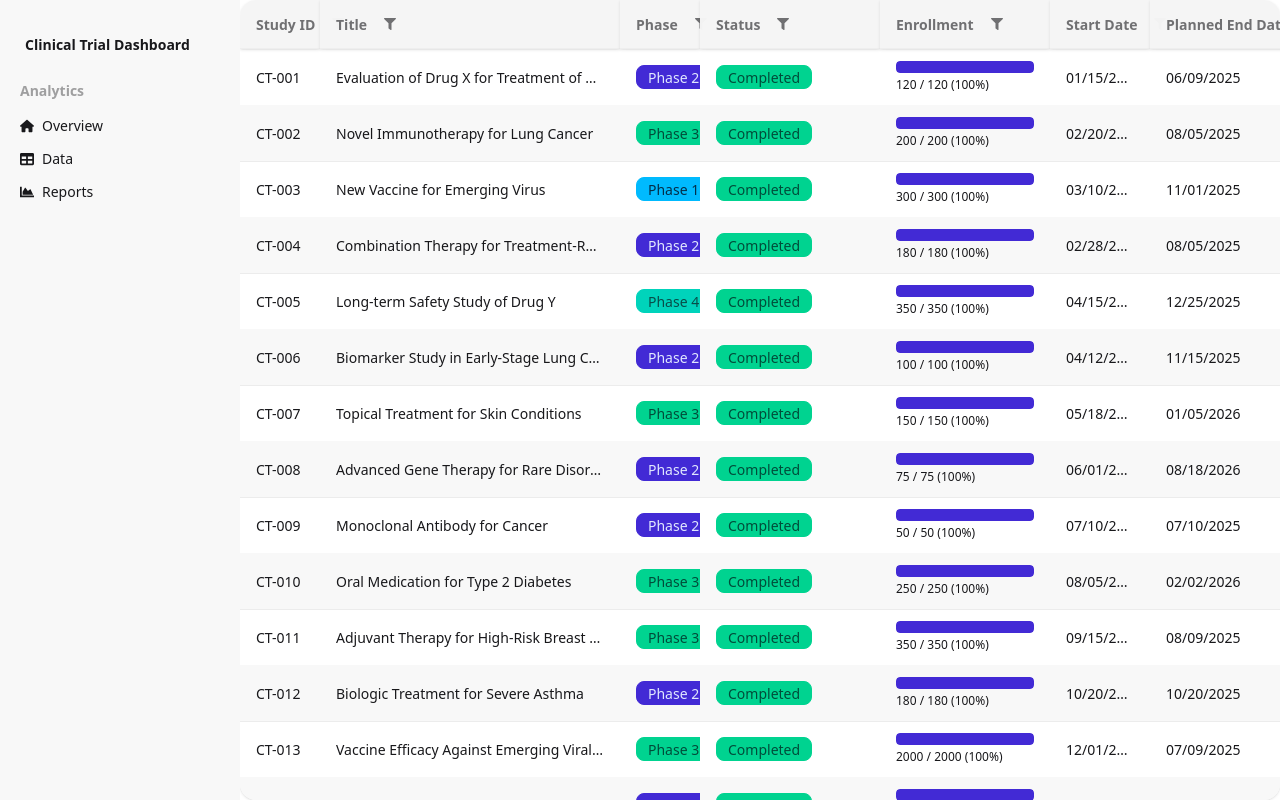
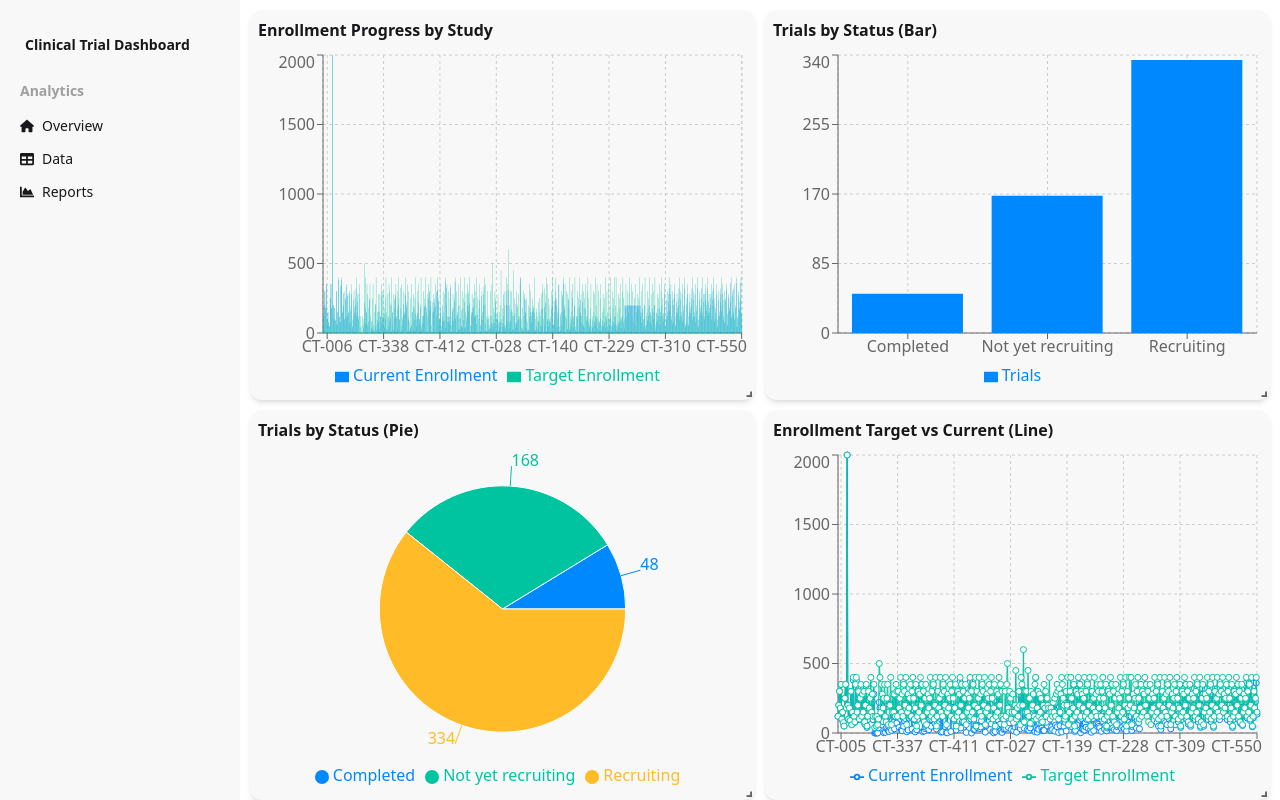
Before and after one commit to chase3718/Clinical-Trial-Dashboard, a React (Vite) app in the folder frontend/: page / in a window 1280 px wide. Built offline with nearby package versions, Linux system fonts and the light colour scheme.

Commit message:
feat: add DashboardChart and SpeedDial components, integrate recharts for data visualization

```diff
--- a/frontend/package.json
+++ b/frontend/package.json
@@ -26,6 +26,7 @@
 		"react-dropzone": "^14.3.8",
 		"react-grid-layout": "^1.5.1",
 		"react-icons": "^5.5.0",
+		"recharts": "^2.15.3",
 		"tailwindcss": "^4.1.7"
 	},
 	"devDependencies": {
--- a/frontend/src/app.jsx
+++ b/frontend/src/app.jsx
@@ -15,8 +15,8 @@ function App() {
 		<FullscreenDropzone>
 			<div className="flex h-screen w-screen flex-row overflow-hidden bg-base-100">
 				<Sidebar />
-				{/* <Dashboard /> */}
-				<DataTable data={data} />
+				<Dashboard data={data} />
+				{/* <DataTable data={data} /> */}
 			</div>
 		</FullscreenDropzone>
 	);
--- a/frontend/src/components/charts/bar.jsx
+++ /dev/null
@@ -1,3 +0,0 @@
-export default function Bar() {
-	return <h2 className="text-xl font-bold mb-4">Bar Chart</h2>;
-}
--- /dev/null
+++ b/frontend/src/components/dashboardChart.jsx
@@ -0,0 +1,105 @@
+import React, { useMemo } from 'react';
+import {
+	ResponsiveContainer,
+	BarChart,
+	Bar,
+	LineChart,
+	Line,
+	PieChart,
+	Pie,
+	Cell,
+	XAxis,
+	YAxis,
+	Tooltip,
+	Legend,
+	CartesianGrid,
+} from 'recharts';
+
+const COLORS = ['#0088FE', '#00C49F', '#FFBB28', '#FF8042', '#A28CFF', '#FF7891', '#82ca9d', '#8884d8'];
+
+function groupAndCount(data, groupKey) {
+	const grouped = {};
+	data.forEach((row) => {
+		const value = row[groupKey] || 'Unknown';
+		grouped[value] = (grouped[value] || 0) + 1;
+	});
+	return Object.entries(grouped).map(([key, count]) => ({ [groupKey]: key, count }));
+}
+
+export default function DashboardChart({ widget, data }) {
+	// Memoize aggregated data
+	const groupedData = useMemo(() => {
+		if ((widget.chartType === 'bar' || widget.chartType === 'pie') && widget.groupBy) {
+			return groupAndCount(data, widget.groupBy);
+		}
+		return null;
+	}, [widget, data]);
+
+	// Only pass the data needed to each chart
+	if (widget.chartType === 'bar' && widget.dataKeys && widget.xAxisKey) {
+		return (
+			<ResponsiveContainer width="100%" height="100%">
+				<BarChart data={data}>
+					<CartesianGrid strokeDasharray="3 3" />
+					<XAxis dataKey={widget.xAxisKey} />
+					<YAxis />
+					<Tooltip />
+					<Legend />
+					{widget.dataKeys.map(({ key, name }, idx) => (
+						<Bar key={key} dataKey={key} name={name} fill={COLORS[idx % COLORS.length]} />
+					))}
+				</BarChart>
+			</ResponsiveContainer>
+		);
+	}
+
+	if (widget.chartType === 'bar' && widget.groupBy && groupedData) {
+		return (
+			<ResponsiveContainer width="100%" height="100%">
+				<BarChart data={groupedData}>
+					<CartesianGrid strokeDasharray="3 3" />
+					<XAxis dataKey={widget.groupBy} />
+					<YAxis allowDecimals={false} />
+					<Tooltip />
+					<Legend />
+					<Bar dataKey="count" name={widget.barLabel || 'Count'} fill={COLORS[0]} />
+				</BarChart>
+			</ResponsiveContainer>
+		);
+	}
+
+	if (widget.chartType === 'line' && widget.dataKeys && widget.xAxisKey) {
+		return (
+			<ResponsiveContainer width="100%" height="100%">
+				<LineChart data={data}>
+					<CartesianGrid strokeDasharray="3 3" />
+					<XAxis dataKey={widget.xAxisKey} />
+					<YAxis />
+					<Tooltip />
+					<Legend />
+					{widget.dataKeys.map(({ key, name }, idx) => (
+						<Line key={key} type="monotone" dataKey={key} name={name} stroke={COLORS[idx % COLORS.length]} />
+					))}
+				</LineChart>
+			</ResponsiveContainer>
+		);
+	}
+
+	if (widget.chartType === 'pie' && widget.groupBy && groupedData) {
+		return (
+			<ResponsiveContainer width="100%" height="100%">
+				<PieChart>
+					<Tooltip />
+					<Legend />
+					<Pie data={groupedData} dataKey="count" nameKey={widget.groupBy} cx="50%" cy="50%" outerRadius="80%" label>
+						{groupedData.map((entry, idx) => (
+							<Cell key={`cell-${idx}`} fill={COLORS[idx % COLORS.length]} />
+						))}
+					</Pie>
+				</PieChart>
+			</ResponsiveContainer>
+		);
+	}
+
+	return <div>Unknown or unsupported chart type: {widget.chartType}</div>;
+}
--- /dev/null
+++ b/frontend/src/components/speedDial.jsx
@@ -0,0 +1,45 @@
+import { useState } from 'react';
+import { FaPlus, FaEdit, FaTrash, FaShare } from 'react-icons/fa';
+
+export default function SpeedDial() {
+	const [open, setOpen] = useState(false);
+
+	const actions = [
+		{ icon: <FaEdit />, name: 'Edit', onClick: () => alert('Edit clicked!') },
+		{ icon: <FaTrash />, name: 'Delete', onClick: () => alert('Delete clicked!') },
+		{ icon: <FaShare />, name: 'Share', onClick: () => alert('Share clicked!') },
+	];
+
+	return (
+		<div className="fixed bottom-8 right-8 z-50 flex flex-col items-end space-y-2">
+			{/* Speed Dial Actions */}
+			<div
+				className={`flex flex-col items-end space-y-2 transition-all duration-300 ${
+					open ? 'opacity-100 translate-y-0' : 'opacity-0 pointer-events-none translate-y-4'
+				}`}
+			>
+				{actions.map((action, idx) => (
+					<button
+						key={action.name}
+						onClick={() => {
+							action.onClick();
+							setOpen(false);
+						}}
+						className="btn btn-circle btn-sm bg-base-200 shadow-md hover:bg-primary hover:text-white transition"
+					>
+						<span className="sr-only">{action.name}</span>
+						{action.icon}
+					</button>
+				))}
+			</div>
+			{/* Main FAB */}
+			<button
+				className="btn btn-circle btn-primary text-white shadow-lg transition hover:scale-110"
+				onClick={() => setOpen((v) => !v)}
+				aria-label="Speed dial"
+			>
+				<FaPlus className={`transition-transform duration-200 ${open ? 'rotate-45' : ''}`} />
+			</button>
+		</div>
+	);
+}
--- a/frontend/src/pages/dashboard.jsx
+++ b/frontend/src/pages/dashboard.jsx
@@ -1,11 +1,97 @@
-export default function Dashboard() {
+import React, { memo, useState } from 'react';
+import GridLayout, { WidthProvider } from 'react-grid-layout';
+import DashboardChart from '../components/dashboardChart'; // <-- import the new component
+import 'react-grid-layout/css/styles.css';
+import 'react-resizable/css/styles.css';
+const MemoDashboardChart = memo(DashboardChart);
+// Your widgets config, now supporting all types!
+const widgetsConfig = [
+	{
+		id: 'enrollmentProgress',
+		title: 'Enrollment Progress by Study',
+		chartType: 'bar',
+		layout: { x: 0, y: 0, w: 6, h: 8 },
+		dataKeys: [
+			{ key: 'currentEnrollment', name: 'Current Enrollment' },
+			{ key: 'enrollmentTarget', name: 'Target Enrollment' },
+		],
+		xAxisKey: 'studyId',
+	},
+	{
+		id: 'statusCountBar',
+		title: 'Trials by Status (Bar)',
+		chartType: 'bar',
+		layout: { x: 6, y: 0, w: 6, h: 8 },
+		groupBy: 'status',
+		barLabel: 'Trials',
+	},
+	{
+		id: 'statusCountPie',
+		title: 'Trials by Status (Pie)',
+		chartType: 'pie',
+		layout: { x: 0, y: 8, w: 6, h: 8 },
+		groupBy: 'status',
+	},
+	{
+		id: 'enrollmentLine',
+		title: 'Enrollment Target vs Current (Line)',
+		chartType: 'line',
+		layout: { x: 6, y: 8, w: 6, h: 8 },
+		dataKeys: [
+			{ key: 'currentEnrollment', name: 'Current Enrollment' },
+			{ key: 'enrollmentTarget', name: 'Target Enrollment' },
+		],
+		xAxisKey: 'studyId',
+	},
+	// Add more widgets as needed!
+];
+
+const ResponsiveGridLayout = WidthProvider(GridLayout);
+
+export default function Dashboard({ data }) {
+	const defaultLayout = widgetsConfig.map((w) => ({
+		i: w.id,
+		...w.layout,
+	}));
+
+	const [layout, setLayout] = useState(() => {
+		const saved = localStorage.getItem('dashboard-layout');
+		return saved ? JSON.parse(saved) : defaultLayout;
+	});
+
+	const handleLayoutChange = (newLayout) => {
+		setLayout(newLayout);
+		localStorage.setItem('dashboard-layout', JSON.stringify(newLayout));
+	};
+
 	return (
-		<div className="flex h-full w-full flex-col">
-			<div className="flex h-16 w-full items-center justify-between bg-base-200 px-4">
-				<h1 className="text-2xl font-bold">Dashboard</h1>
-				{/* <Header /> */}
-			</div>
-			<div className="flex h-full w-full bg-base-100">{/* <ChartGrid /> */}</div>
+		<div className="w-full h-[90vh] min-h-0">
+			<ResponsiveGridLayout
+				className="layout"
+				layout={layout}
+				cols={12}
+				rowHeight={40}
+				onLayoutChange={handleLayoutChange}
+				draggableHandle=".chart-drag-handle"
+				isResizable={true}
+				autoSize={true}
+				useCSSTransforms={true}
+				compactType="vertical"
+				preventCollision={false}
+			>
+				{widgetsConfig.map((widget) => (
+					<div key={widget.id}>
+						<div className="chart-drag-handle cursor-move h-full">
+							<div className="bg-base-200 rounded-xl shadow-md p-2 h-full flex flex-col">
+								<h3 className="font-bold mb-2">{widget.title}</h3>
+								<div className="flex-1 min-h-0">
+									<MemoDashboardChart widget={widget} data={data} />
+								</div>
+							</div>
+						</div>
+					</div>
+				))}
+			</ResponsiveGridLayout>
 		</div>
 	);
 }
```
Also changed, not shown: 1 other file (tests, documents, lock files or other folders).
